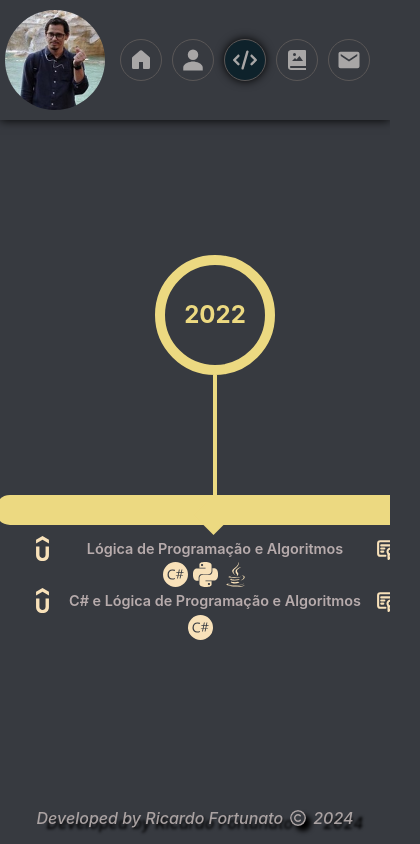
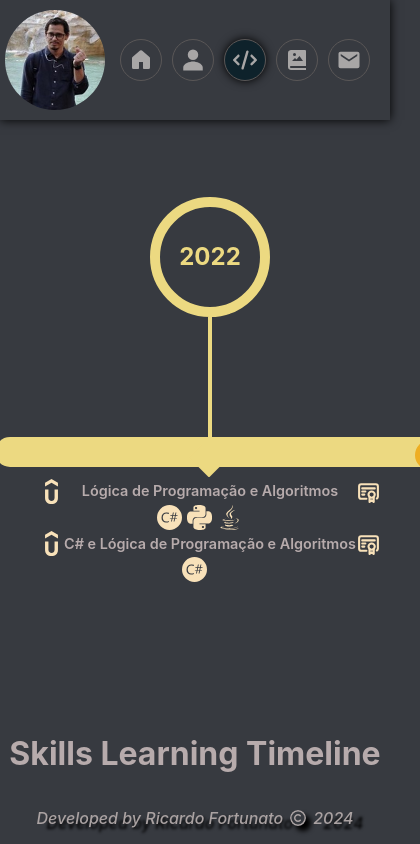
Before and after one commit to Ricardo-Forttunato/portfolio, a React (Vite) app: page /skills in a window 390 px wide. Shown: the whole page, 420 px wide, since content can reach past the window. Built offline with nearby package versions, Linux system fonts and the light colour scheme.

Commit message:
melhorando responsividade para layout mobile

```diff
--- a/src/components/Skills/Skills.jsx
+++ b/src/components/Skills/Skills.jsx
@@ -26,9 +26,7 @@ export default function Skills() {
   return (
     <main className={styles.skills}>
 
-      <h1 className={styles.title}>Skills Learning Timeline</h1>
       <div className={styles.container}>
-
         <div className={styles.skills_container}>
           <div className={styles.year_container}>
             <div className={styles.year_title}>2022</div>
@@ -82,6 +80,8 @@ export default function Skills() {
           </div>
         </div>
       </div>
+      <h1 className={styles.title}>Skills Learning Timeline</h1>
+
     </main>
   );
 }
--- a/src/components/Skills/Skills.module.css
+++ b/src/components/Skills/Skills.module.css
@@ -7,67 +7,75 @@
   box-sizing: border-box;
   display: flex;
   flex-direction: column;
-  align-items: center;
+}
+
+.title {
+  max-width: 100%;
+  text-align: center;
+  margin: 15px 0;
+  font-size: 2rem;
+  font-weight: 700;
+  position: absolute;
+  bottom: 0;
+  left: 0;
+  right: 0;
+  margin: 0 auto;
+  margin-bottom: 20px;
+}
+
+.container {
+  display: flex;
+  max-width: 1350px;
+  min-width: 420px;
+  height: 100%;
+  box-sizing: var(--box-type);
+  position: absolute;
+  left: 0;
+  bottom: 0;
+  /* top: 55px; */
+  right: 0;
+  margin: 0 auto;
+  padding: 0 25px;
   overflow-x: hidden;
   overflow-x: scroll;
   scroll-snap-type: x mandatory;
+
 }
 
 /* ----Start Scrollbar style---- */
-.skills::-webkit-scrollbar {
+.container::-webkit-scrollbar {
   height: 10px;
   width: 10px;
 }
 
-.skills::-webkit-scrollbar-thumb {
+.container::-webkit-scrollbar-thumb {
   background-color: #5f6263;
   border-radius: 10px;
 }
 
-.skills::-webkit-scrollbar-corner {
+.container::-webkit-scrollbar-corner {
   display: none;
 }
 
-.skills::-webkit-scrollbar-thumb:hover {
+.container::-webkit-scrollbar-thumb:hover {
   background-color: #0e222b;
   border-radius: 10px;
 }
 /* ----End Scrollbar style---- */
 
-.title {
-  max-width: 1350px;
-  min-width: 1350px;
-  text-align: center;
-  margin: 15px 0;
-  font-size: 2rem;
-  font-weight: 700;
-  position: absolute;
-  top: 0;
-  left: 0;
-  right: 0;
-  margin: 0 auto;
+.skills_container {
+	width: 100%;
+  min-width: 420px;
+  height: 100%;
+  scroll-snap-align: center;
+  display: flex;
+  flex-direction: column;
+  justify-content: center;
+  align-items: center;
 }
 
-.container {
-  display: flex;
-  align-items: center;
-  justify-content: center;
-  max-width: 1350px;
-  min-width: 1350px;
-  padding: 0 30px;
-  box-sizing: var(--box-type);
-  position: absolute;
-  left: 0;
-  bottom: 0;
-  top: 55px;
-  right: 0;
-  margin: 0 auto;
-}
-
-.skills_container {
-	width: 100%;
-  height: 100%;
-  scroll-snap-align: center;
+.skills_container:hover {
+  cursor: pointer;
 }
 
 .year_container {
@@ -172,7 +180,7 @@
 
 .year_container_reverse {
   width: 100%;
-  height: 130px;
+  height: 210px;
   display: flex;
   justify-content: center;
   align-items: center;
@@ -299,4 +307,8 @@
     top: 120px;
     bottom: 6vh;
   }
+
+  .year_container_reverse {
+    height: 210px;
+  }
 }
```
